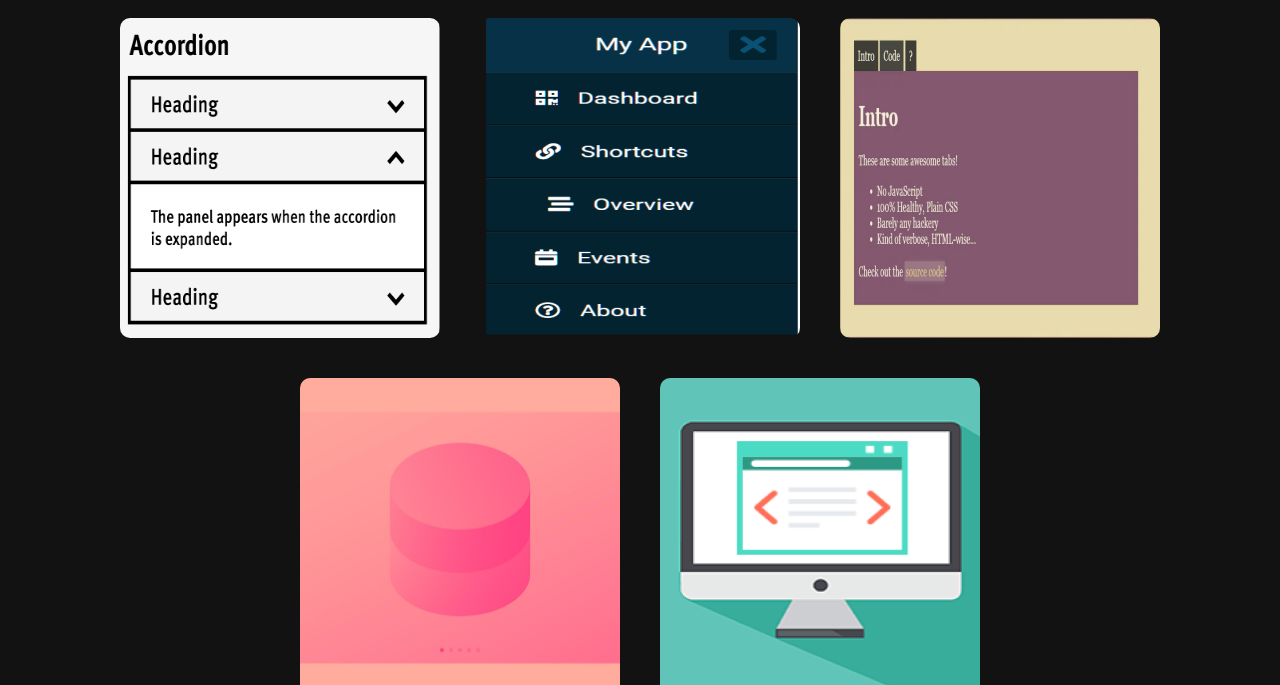
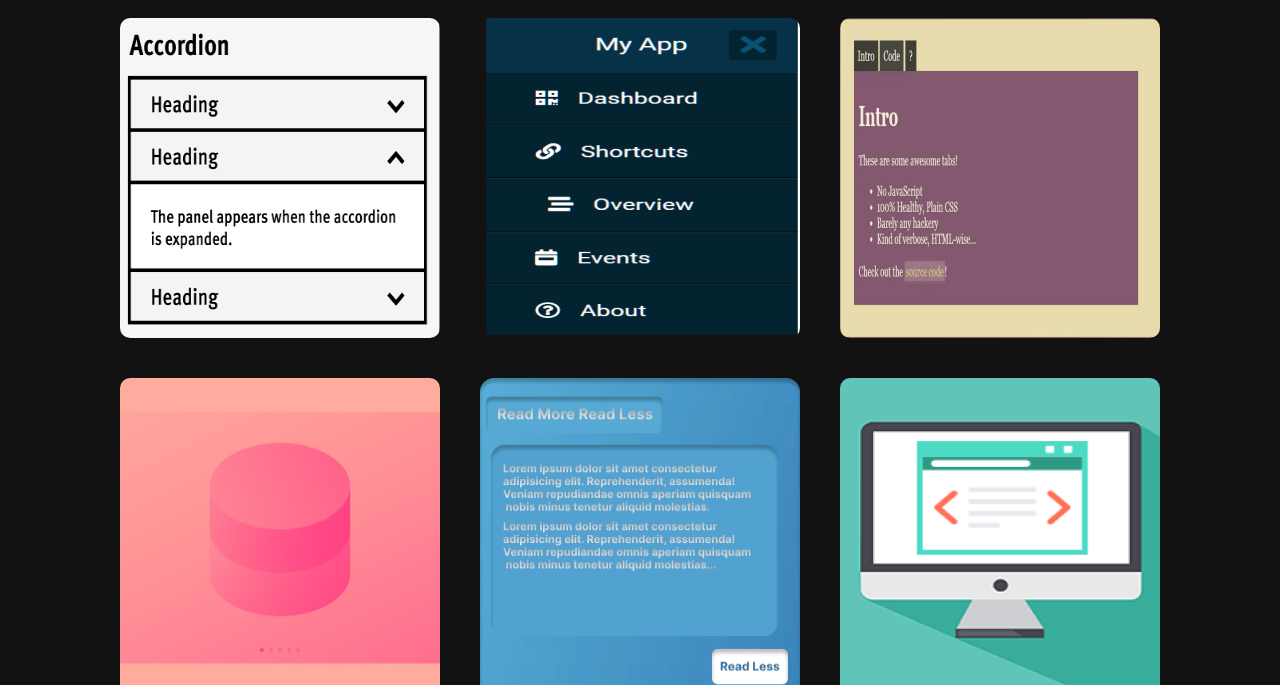
Before and after one commit to kashayap-7453/jquery_components, a plain HTML site: page index.html in a window 1280 px wide. Shown: the part 115-800 px from the top of the page. Drawn offline with nearby package versions, Linux system fonts and the light colour scheme.

Commit message:
add read more section

```diff
--- a/index.html
+++ b/index.html
@@ -53,6 +53,14 @@
                 </div>
                 <div class="box_a animate__animated animate__zoomInDown">
                     <div class="imgage">
+                        <img src="./images-jquery-components/read-more.png" alt="">
+                        <a target="_blank" href="https://neeraj-kumar-94.github.io/jquery_components.github.io/read_more/index.html" class="content-name">
+                            <h3>Read More <i class="fa-solid fa-link"></i></h3>
+                        </a>
+                    </div>
+                </div>
+                <div class="box_a animate__animated animate__zoomInDown">
+                    <div class="imgage">
                         <img src="./images-jquery-components/slider.png" alt="">
                         <a target="_blank" href="https://neeraj-kumar-94.github.io/jquery_components.github.io/slider/index.html" class="content-name">
                             <h3>Slide arrows <i class="fa-solid fa-link"></i></h3>
```
Also changed, not shown: images-jquery-components/read-more.png (added).
